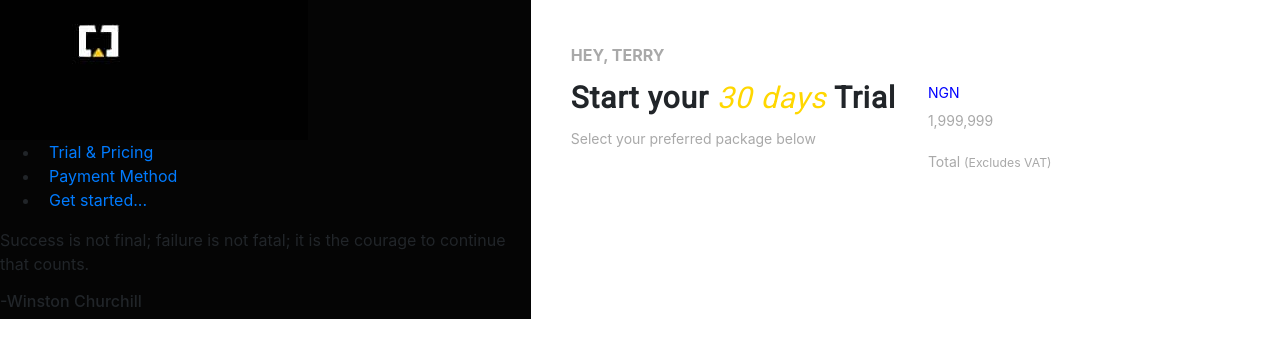
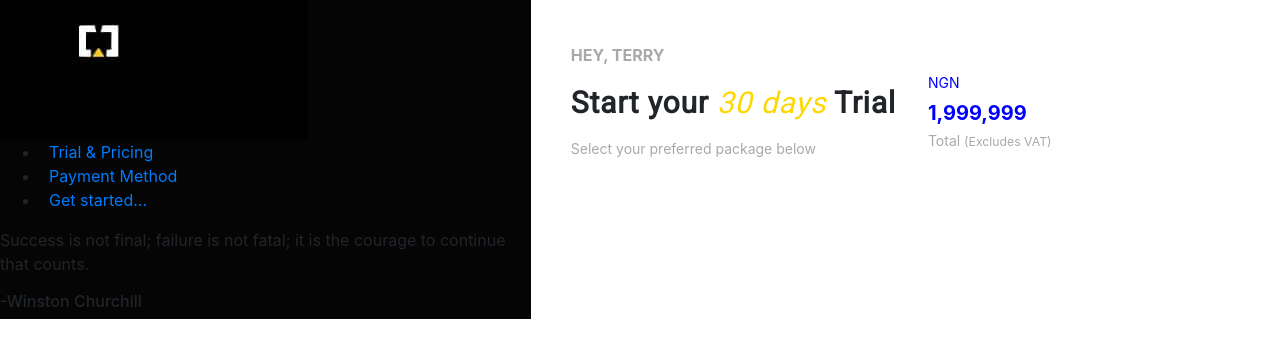
Before and after one commit to siccoo/onboarding, a Vue app: page / in a window 1280 px wide. Shown: the top 358 px of the page. Built offline with nearby package versions, Linux system fonts and the light colour scheme.

Commit message:
updates on Onboard.vue styling & component

```diff
--- a/src/components/Onboard.vue
+++ b/src/components/Onboard.vue
@@ -27,11 +27,11 @@
             <div class="col-md-7 onboard-right">
                 <h5>Hey, Terry</h5>
                 <div class="row">
-                  <div class="col-md-6">
+                  <div class="col-md-6 left-box">
                     <h2>Start your <span>30 days</span> Trial</h2>
                     <p>Select your preferred package below</p>
                   </div>
-                  <div class="col-md-6">
+                  <div class="col-md-6 right-box">
                     <p class="ng">ngn</p>
                     <p class="numb">1,999,999</p>
                     <p class="total">Total <small>(Excludes VAT)</small></p>
@@ -94,7 +94,7 @@ export default {
   font-style: normal;
   font-weight: bold;
   font-size: 30px;
-  line-height: 40px;
+  line-height: 50px;
   letter-spacing: 0.797236px;
 }
 
@@ -127,6 +127,10 @@ export default {
   }
 }
 
+.onboard-right .right-box {
+  margin-top: -10px;
+}
+
 .onboard-right .ng {
   font-family: "Roboto" sans-serif;
   font-style: normal;
@@ -137,4 +141,14 @@ export default {
   text-transform: uppercase;
   margin: 0;
 }
+
+.onboard-right .numb {
+  font-family: "Roboto" sans-serif;
+  font-style: normal;
+  font-weight: bolder;
+  font-size: 20px;
+  line-height: 30px;
+  color: #0000ff;
+  margin: 0;
+}
 </style>
```
